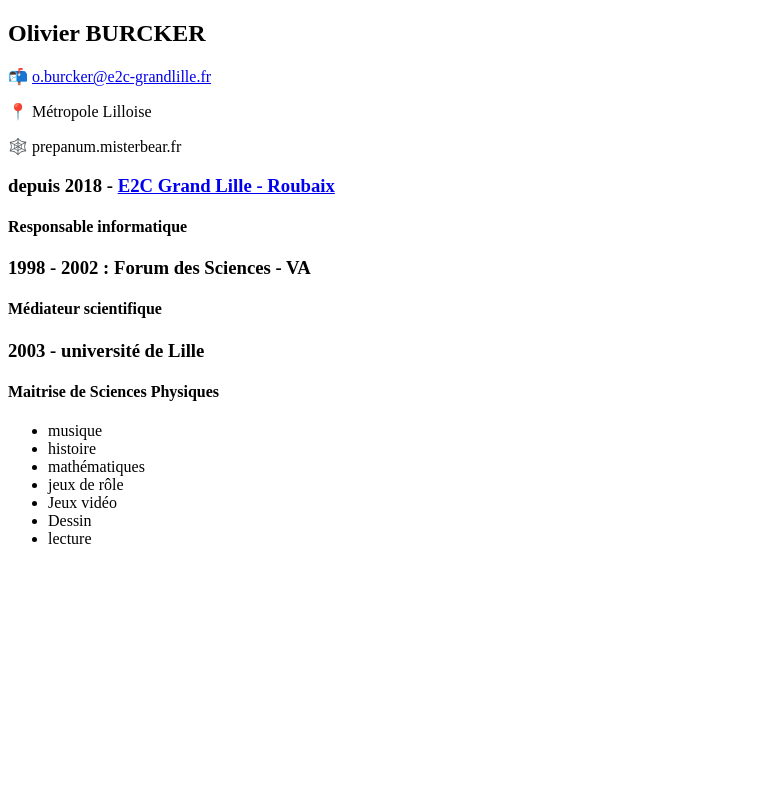
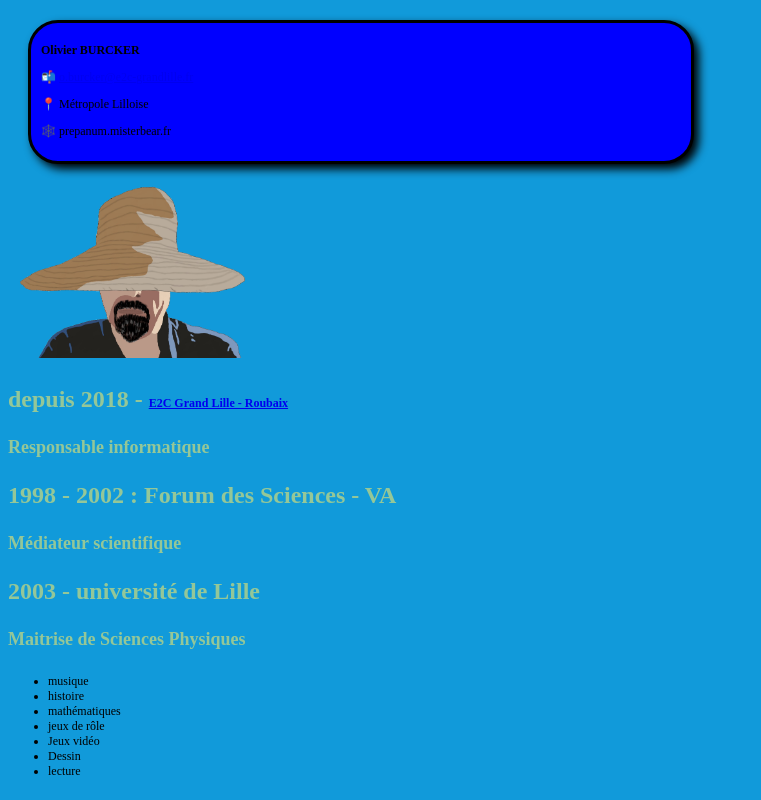
Before and after one commit to Deuteronome/premierePage, a plain HTML site: page pages/cv.htm in a window 1280 px wide. Shown: the whole page, without its empty margins (0-761 px from the left). Drawn offline with Linux system fonts and the light colour scheme.

Commit message:
Ajout du CSS

```diff
--- a/pages/cv.htm
+++ b/pages/cv.htm
@@ -4,6 +4,7 @@
         <meta charset="UTF-8">
         <meta name="viewport" content="width=device-width, initial-scale=1.0">
         <title>CV</title>
+        <link rel="stylesheet" href="../style/style.css">
     </head>
 
     <body>
@@ -12,6 +13,10 @@
             <p>📬 <a href="mailto:o.burcker@e2c-grandlille.fr" target="_blank">o.burcker@e2c-grandlille.fr</a> </p>
             <p>📍 Métropole Lilloise</p>
             <p>🕸️ prepanum.misterbear.fr</p>
+        </div>
+
+        <div id="photo">
+            <img src="../assets/HatOli.png" alt="Mon protrait" id="chapeau">
         </div>
 
         <div id="pro">
--- /dev/null
+++ b/style/style.css
@@ -0,0 +1,42 @@
+* {
+    font-size: 12px;
+}
+
+h3, h4 {
+    color:#94c798;
+}
+
+h3 {
+    font-size: 2rem;
+}
+
+h4 {
+    font-size: 1.5rem;
+}
+
+
+
+body {
+    background-color: #119ada;
+}
+/*   kijijoj */
+#chapeau {
+    width:20%;
+}
+
+#coordonnees {
+   width : 50vw;
+   background-color: #0000ff;
+   margin : 20px;
+   border : black 3px solid;
+   padding: 10px;
+   border-radius : 30px;
+   box-shadow: 5px 5px 10px 0px;
+   transition : transform 2s;
+}
+
+#coordonnees:hover {
+    background-color: brown;
+    transform : translate3d(5px, 5px, 0);
+    transition : transform 0.5s;
+}
```
Also changed, not shown: assets/HatOli.png (added).
